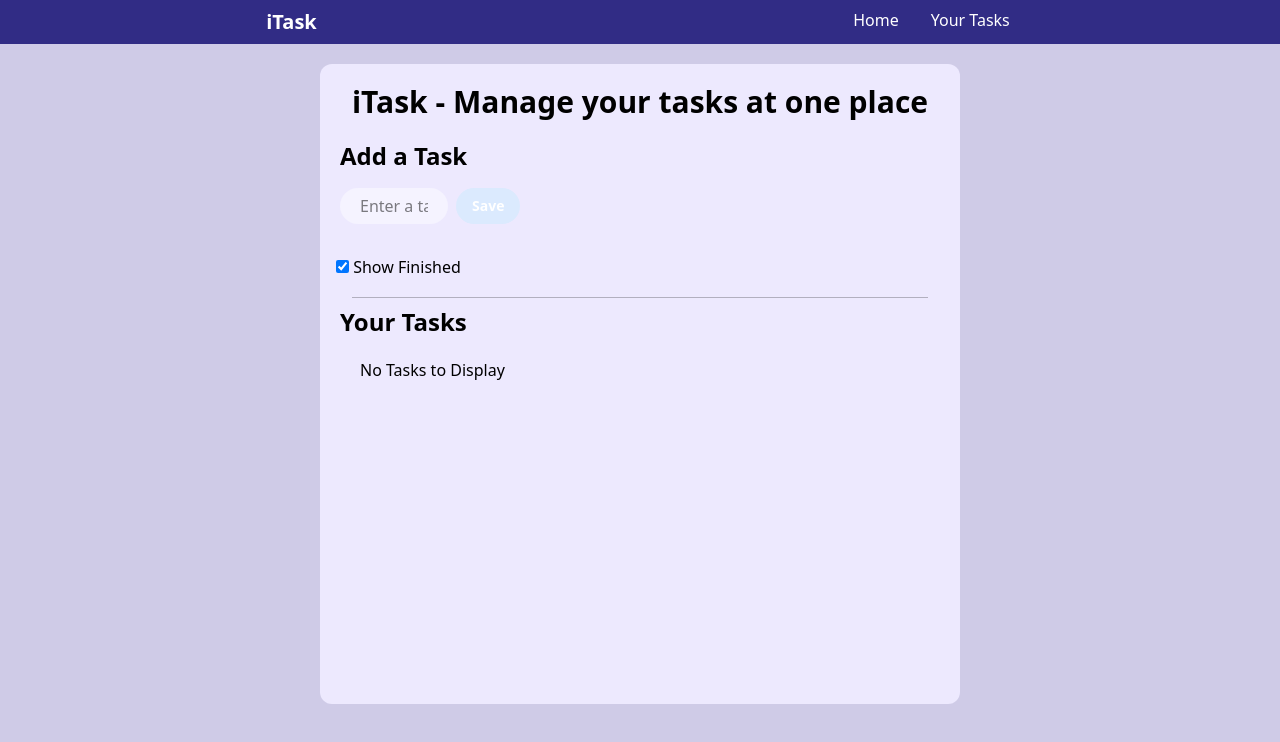
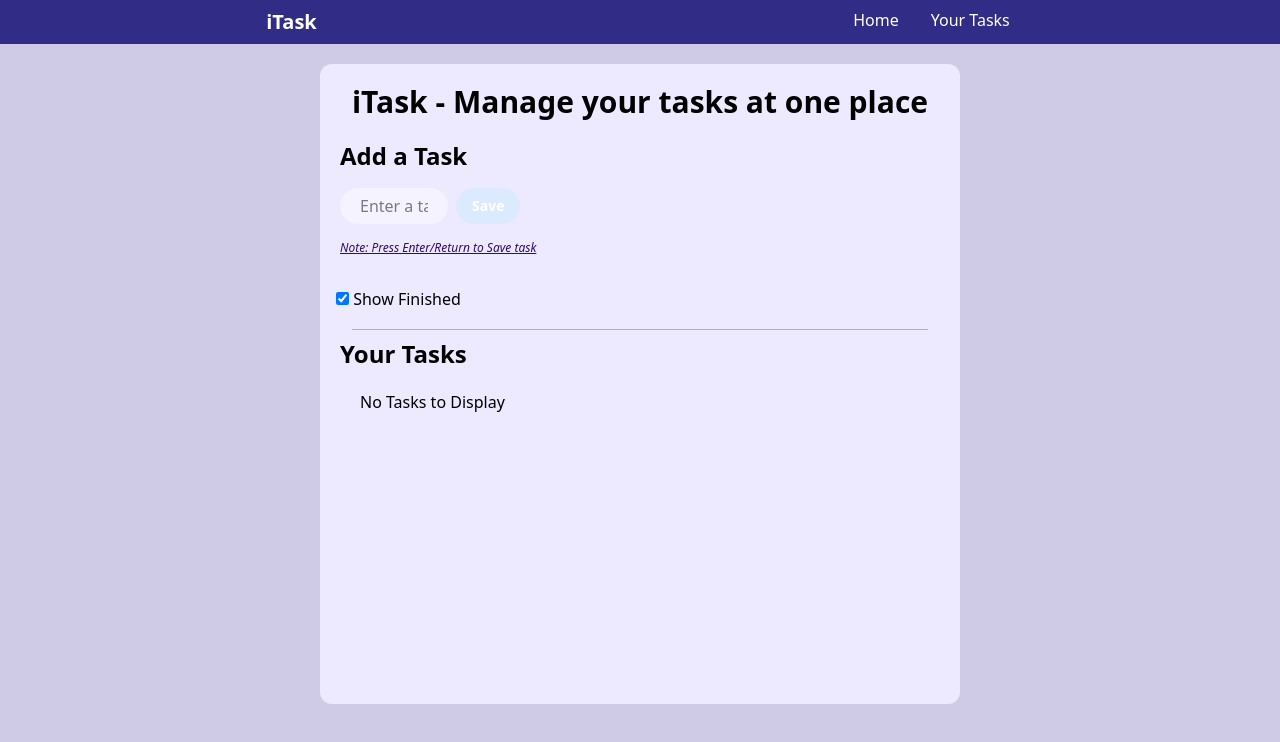
Before and after one commit to KayVeeZ/todoListReactApp, a React (Vite) app: page / in a window 1280 px wide. Shown: the top 742 px of the page. Built offline with nearby package versions, Linux system fonts and the light colour scheme.

Commit message:
aesthetic changes

```diff
--- a/src/App.jsx
+++ b/src/App.jsx
@@ -122,6 +122,7 @@ function App() {
             className='bg-violet-50 focus:bg-white focus:border-3 focus:border-amber-300 rounded-full px-5 py-1 task-input w-[18%] focus:w-[90%] transition-all' />
             <button onClick={handleSave} disabled={todo.length <= 3} className='mx-2 cursor-pointer bg-violet-800 hover:border-3 hover:border-red-600 hover:bg-violet-950 disabled:bg-blue-100 p-4 py-2 text-sm font-bold text-white rounded-full hover:shadow-[0_0_0_2px_#a6a9fd] transition-all'>Save</button>
           </div>
+          <div className="text-xs italic text-violet-950 underline">Note: Press Enter/Return to Save task</div>
         </div>
 
         <div><label className="mx-4" htmlfor="show"><input className='my-4' id="show" onChange={toggleFinished} type="checkbox" checked={showFinished} />{" "}Show Finished</label></div>
```
